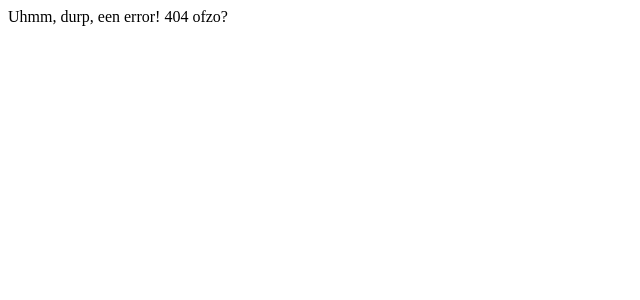
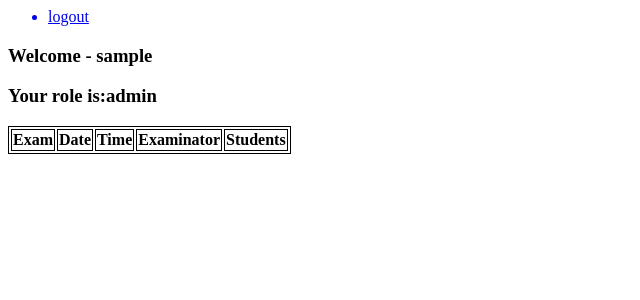
Before and after one commit to larsluijendijk/Challenge1, a PHP site: page /Challenge1/login/view in a window 1280 px wide. Shown: the top 300 px of the page, without its empty margins (0-640 px from the left). Run offline with PHP 8.4, Linux system fonts and the light colour scheme; the visitor is signed in with stand-in values (Sample User, id 1); data that the repository does not hold is empty.

Commit message:
added roles, fixed login redirect bugs.

```diff
--- a/controller/LoginController.php
+++ b/controller/LoginController.php
@@ -11,3 +11,14 @@ function includes()
 {
 	render("login/includes");
 }
+
+function logout()
+{
+	render("login/logout");
+}
+function view()
+{
+	render("login/view", array(
+		'exams' => getAllExams()
+	));
+}
--- a/view/home/index.php
+++ b/view/home/index.php
@@ -1,6 +1,5 @@
 <div class="container">
- <h1>Welkom bij het php-framework.</h1>
- <p>Je bent nu in home/index.</p>
-
+ <h1>Welcome to this site.</h1>
+<p> You need an account to see the exams. Ask your teacher if you do not have an account.</p>
  <a href="http://localhost/Challenge1/login"><p>Login</p></a>
 </div>
--- /dev/null
+++ b/view/login/header.php
@@ -0,0 +1,3 @@
+<ul>
+<a href="logout"><li>logout</li></a>
+</ul>
--- a/view/login/includes.php
+++ b/view/login/includes.php
@@ -3,9 +3,10 @@
  if(isset($_SESSION["username"]))
  {
       echo '<h3>Welcome - '.$_SESSION["username"].'</h3>';
+      echo '<h3>Your role is:'.$_SESSION["roles"].'</h3>';
  }
  else
  {
-      header("location:login");
+      header("location:../");
  }
  ?>
--- a/view/login/index.php
+++ b/view/login/index.php
@@ -1,7 +1,7 @@
 <html>
 <head>
 </head>
-<body>
+<body onload="checkIfUserIsLoggedIn()">
 <div class="login-page">
   <div class="form">
     <form class="login-form" action="login/userLoginAction" method="post">
--- /dev/null
+++ b/view/login/logout.php
@@ -0,0 +1,5 @@
+ <?php
+ session_start();
+ session_destroy();
+ header("location:../");
+ ?>
--- /dev/null
+++ b/view/login/view.php
@@ -0,0 +1,40 @@
+<?php
+require_once("header.php");
+require_once("includes.php");
+?>
+
+<html>
+<head>
+<meta charset="utf-8">
+<style>
+table, th, td {
+    border: 1px solid black;
+}
+</style>
+</head>
+
+<body>
+<table>
+    <tr>
+      <th>Exam</th>
+      <th>Date</th>
+      <th>Time</th>
+      <th>Examinator</th>
+      <th>Students</th>
+    </tr>
+    <?php foreach ($exams as $exam) { ?>
+
+
+    <tr>
+      <input type="hidden" value="<?= $exam['id']; ?>">
+      <td><?= $exam['exam']; ?></td>
+      <td><?= $exam['date']; ?></td>
+      <td><?= $exam['time']; ?></td>
+      <td><?= $exam['examinator']; ?></td>
+      <td><?= $exam['student_id']; ?></td>
+    </tr>
+</table>
+<?php } ?>
+
+</body>
+</html>
```
Also changed, not shown: model/LoginModel.php (+42 -11 lines), view/login/createuser.php (added, +15 -0 lines).
